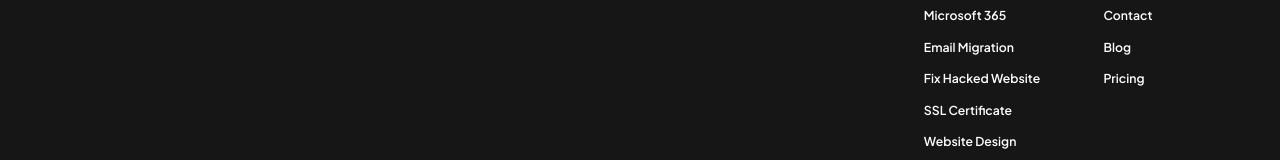
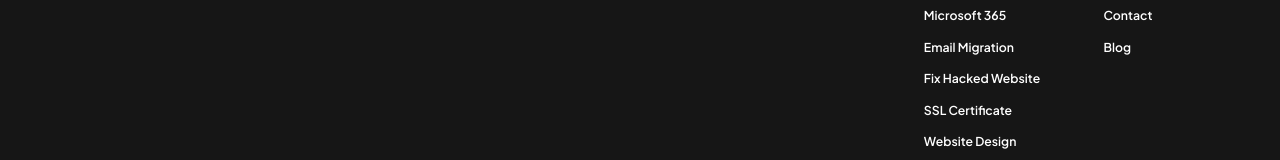
Before and after one commit to Karanman12/google-workspace-reseller, a React (Vite) app: page / in a window 1280 px wide. Shown: the part 5361-5521 px from the top of the page. Built offline with nearby package versions, Linux system fonts and the light colour scheme; no server answers; the database is empty.

Commit message:
Fix production issues: add 404, error boundary, a11y fixes, remove pricing from footer

```diff
--- a/src/components/layout/Footer.tsx
+++ b/src/components/layout/Footer.tsx
@@ -41,7 +41,6 @@ const Footer = () => {
               <Link to="/about" className="text-sm font-semibold hover:text-google-blue transition-colors">About</Link>
               <Link to="/contact" className="text-sm font-semibold hover:text-google-blue transition-colors">Contact</Link>
               <Link to="/blog" className="text-sm font-semibold hover:text-google-blue transition-colors">Blog</Link>
-              <Link to="/pricing" className="text-sm font-semibold hover:text-google-blue transition-colors">Pricing</Link>
             </div>
           </div>
         </div>
```
